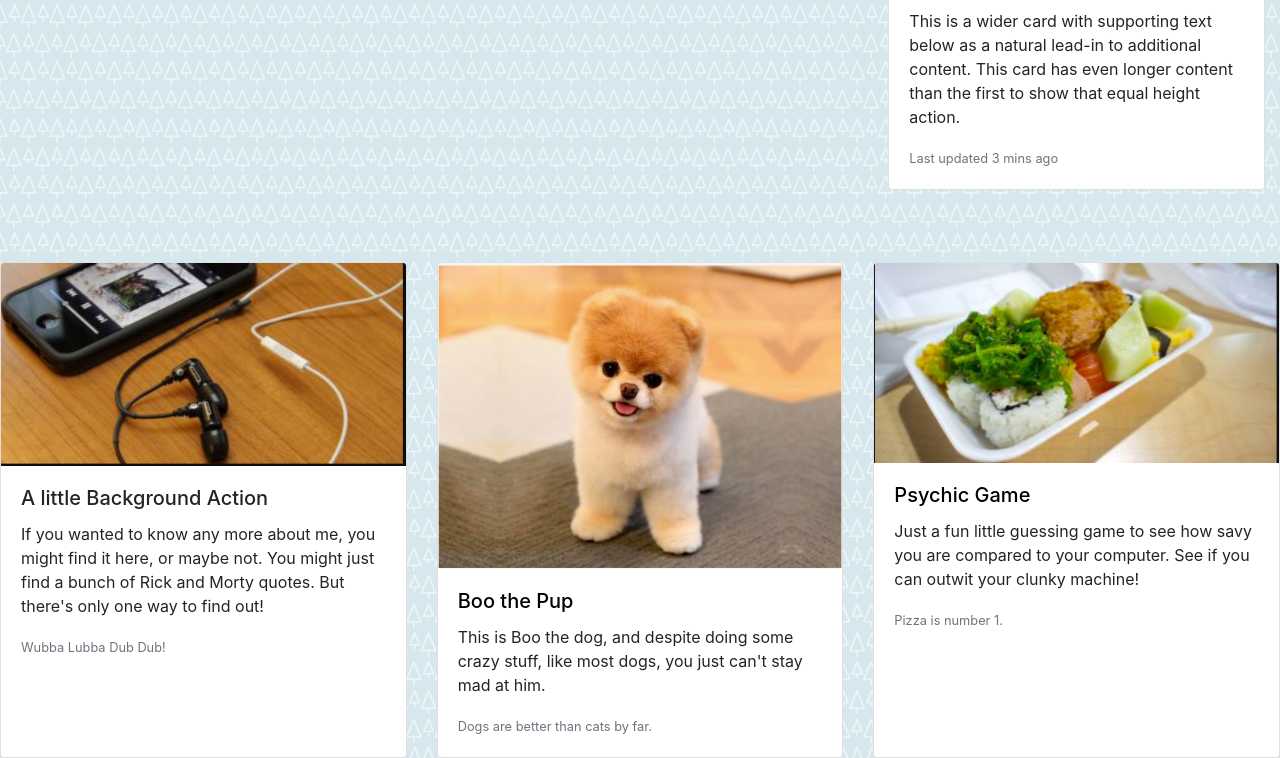
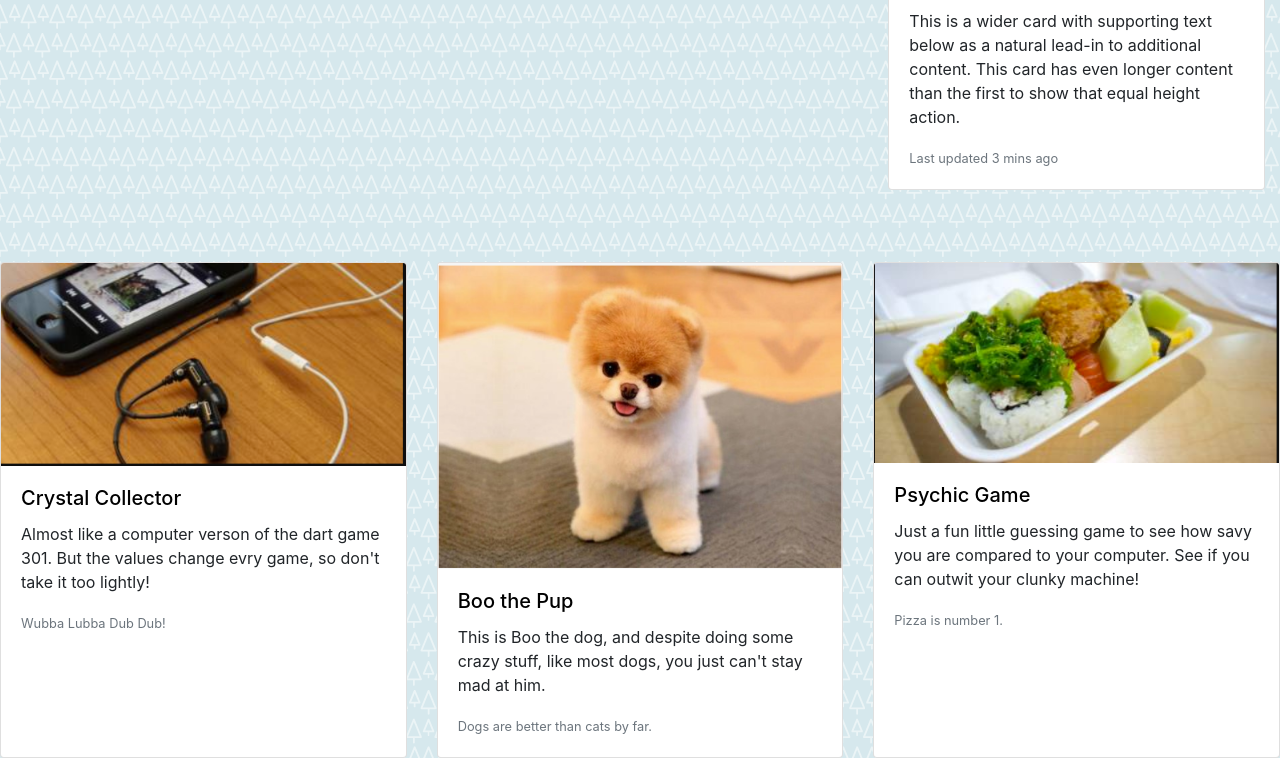
Before and after one commit to Morganatic/Bootstrap-Portfolio, a plain HTML site: page portfolio.html in a window 1280 px wide. Shown: the part 572-1330 px from the top of the page. Drawn offline with nearby package versions, Linux system fonts and the light colour scheme.

Commit message:
updated portfolio with the crystal game

```diff
--- a/portfolio.html
+++ b/portfolio.html
@@ -81,9 +81,10 @@
         <div class="card">
             <img src="images/Trivia.png" class="card-img-top" alt="...">
             <div class="card-body">
-                <h5 class="card-title">A little Background Action</h5>
-                <p class="card-text">If you wanted to know any more about me, you might find it here, or maybe not. You
-                    might just find a bunch of Rick and Morty quotes. But there's only one way to find out!</p>
+                <h5 class="card-title"> <a href="file:///C:/Users/mmcmi/Bootcamp/unit-4-game/index.html"
+                        style="text-decoration: none; color:black">Crystal Collector</h5></a>
+                <p class="card-text">Almost like a computer verson of the dart game 301. But the values change evry
+                    game, so don't take it too lightly!</p>
                 <p class="card-text"><small class="text-muted">Wubba Lubba Dub Dub!</small></p>
             </div>
         </div>
```
